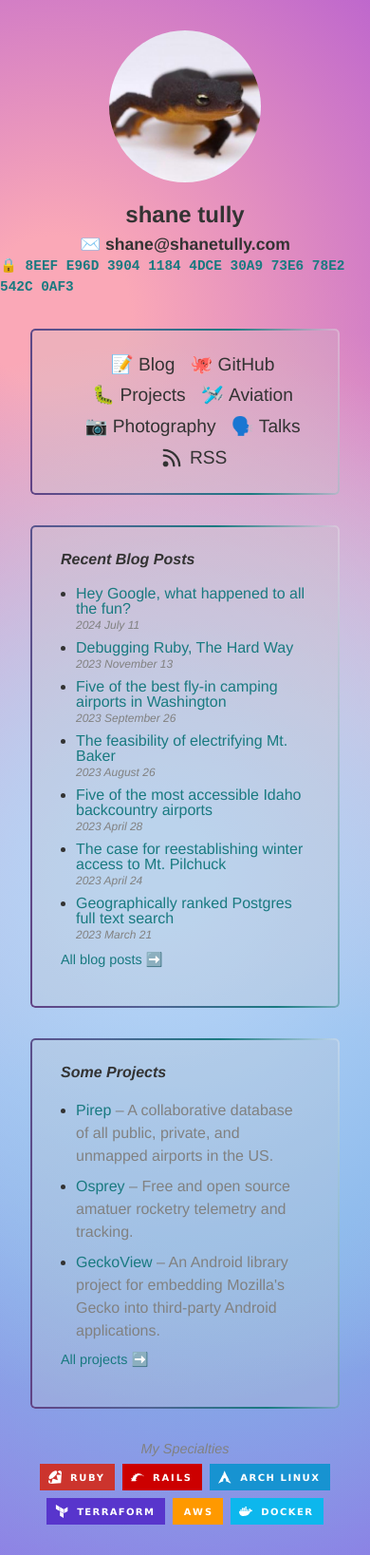
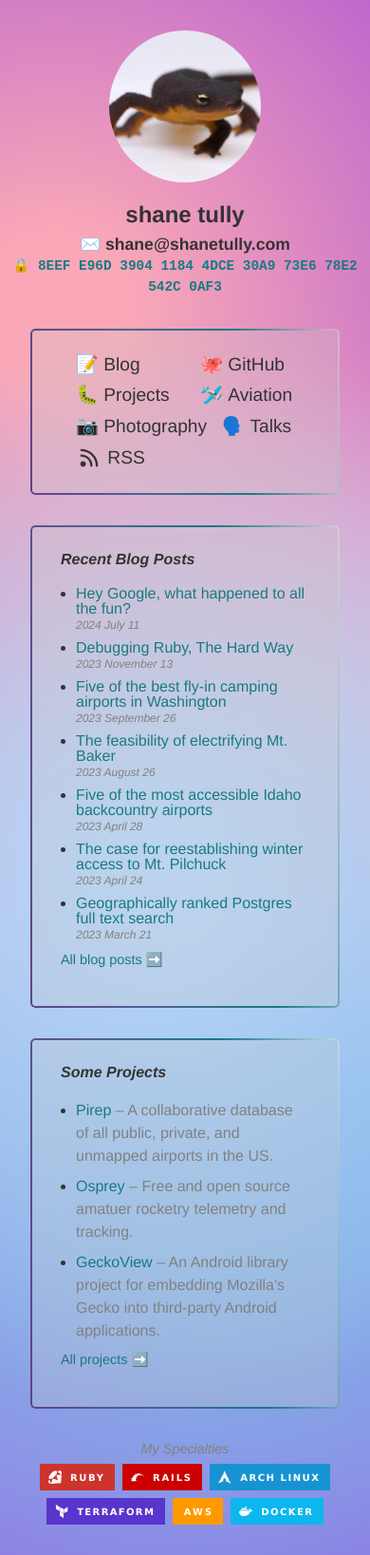
Before and after one commit to shanet/blog, a Jekyll site: the page built from index.html, in a window 390 px wide. Shown: the whole page at 95% size. Built offline with Jekyll 4.4.1, drawn with Linux system fonts in a browser that asks for light colours.

Commit message:
adjust index styles for small screens

```diff
--- a/_sass/index.scss
+++ b/_sass/index.scss
@@ -34,6 +34,7 @@
     p.key {
       font-family: monospace;
       font-size: 0.9rem;
+      text-align: center;
     }
   }
 
@@ -122,6 +123,9 @@
           row-gap: 0.25rem;
 
           li {
+            flex-basis: 0;
+            flex-grow: 1;
+            flex-shrink: 1;
             margin-bottom: 0;
           }
 
```
